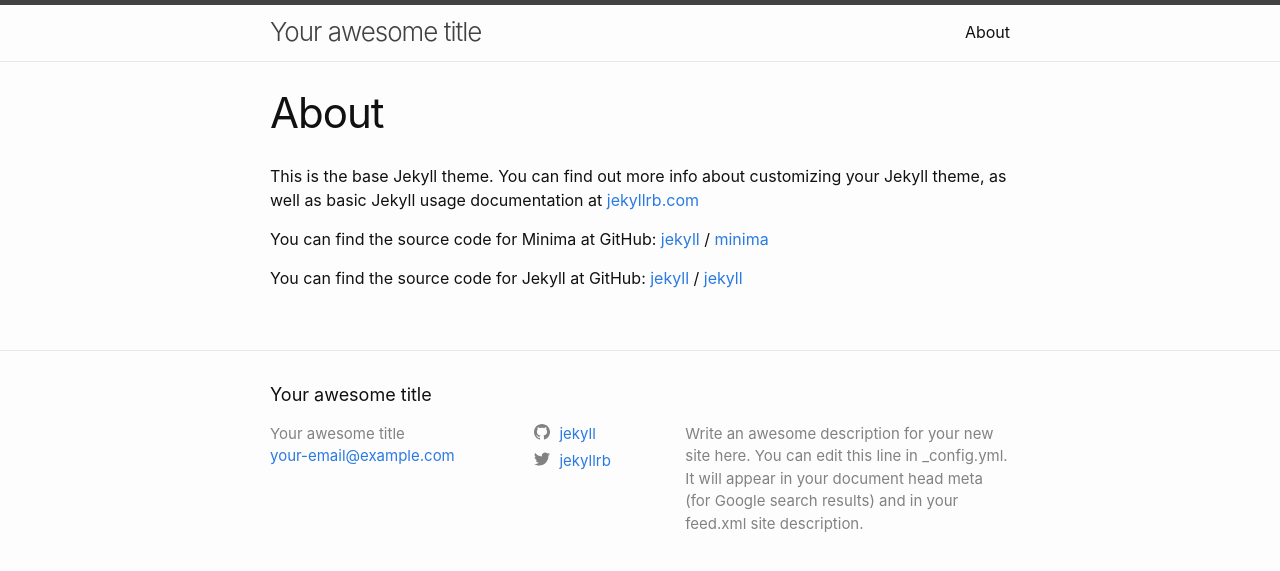
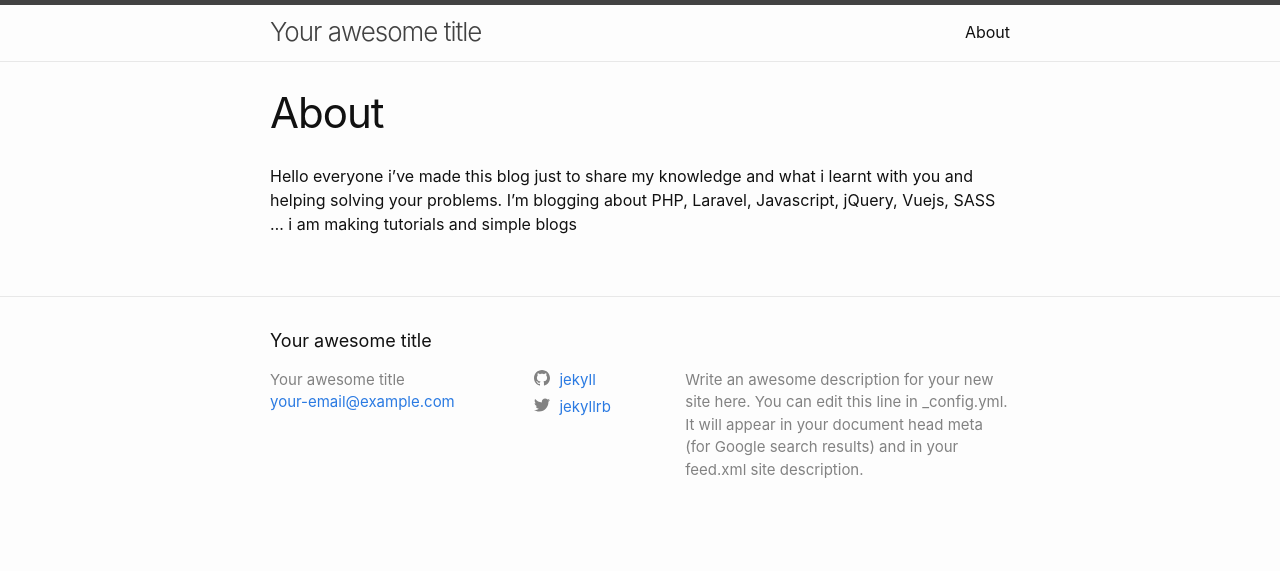
Before and after one commit to aymenbz/blog, a Jekyll site: the page built from about.md, in a window 1280 px wide. Shown: the top 571 px of the page. Built offline with Jekyll 4.4.1, drawn with Linux system fonts in a browser that asks for light colours.

Commit message:
Adding about me

```diff
--- a/about.md
+++ b/about.md
@@ -1,18 +1,7 @@
 ---
+title: About
 layout: page
-title: About
-permalink: /about/
 ---
 
-This is the base Jekyll theme. You can find out more info about customizing your Jekyll theme, as well as basic Jekyll usage documentation at [jekyllrb.com](https://jekyllrb.com/)
-
-You can find the source code for Minima at GitHub:
-[jekyll][jekyll-organization] /
-[minima](https://github.com/jekyll/minima)
-
-You can find the source code for Jekyll at GitHub:
-[jekyll][jekyll-organization] /
-[jekyll](https://github.com/jekyll/jekyll)
-
-
-[jekyll-organization]: https://github.com/jekyll
+Hello everyone i've made this blog just to share my knowledge and what i learnt with you and helping solving your problems.
+I'm blogging about PHP, Laravel, Javascript, jQuery, Vuejs, SASS ... i am making tutorials and simple blogs
```
Also changed, not shown: _posts/2018-04-14-my-personal-blog.md (deleted, +0 -6 lines), _posts/2018-04-14-welcome-to-jekyll.markdown (deleted, +0 -25 lines).
